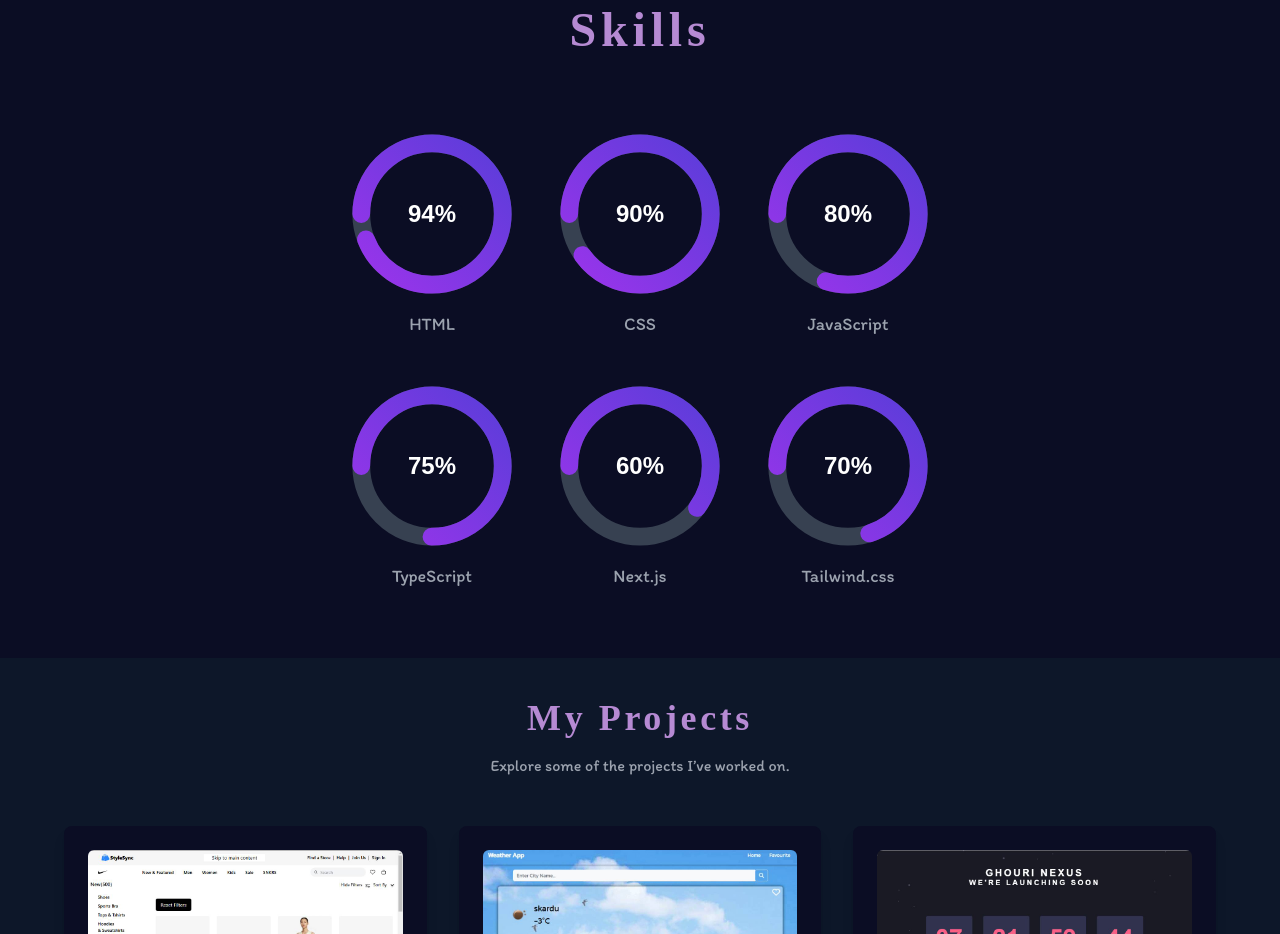
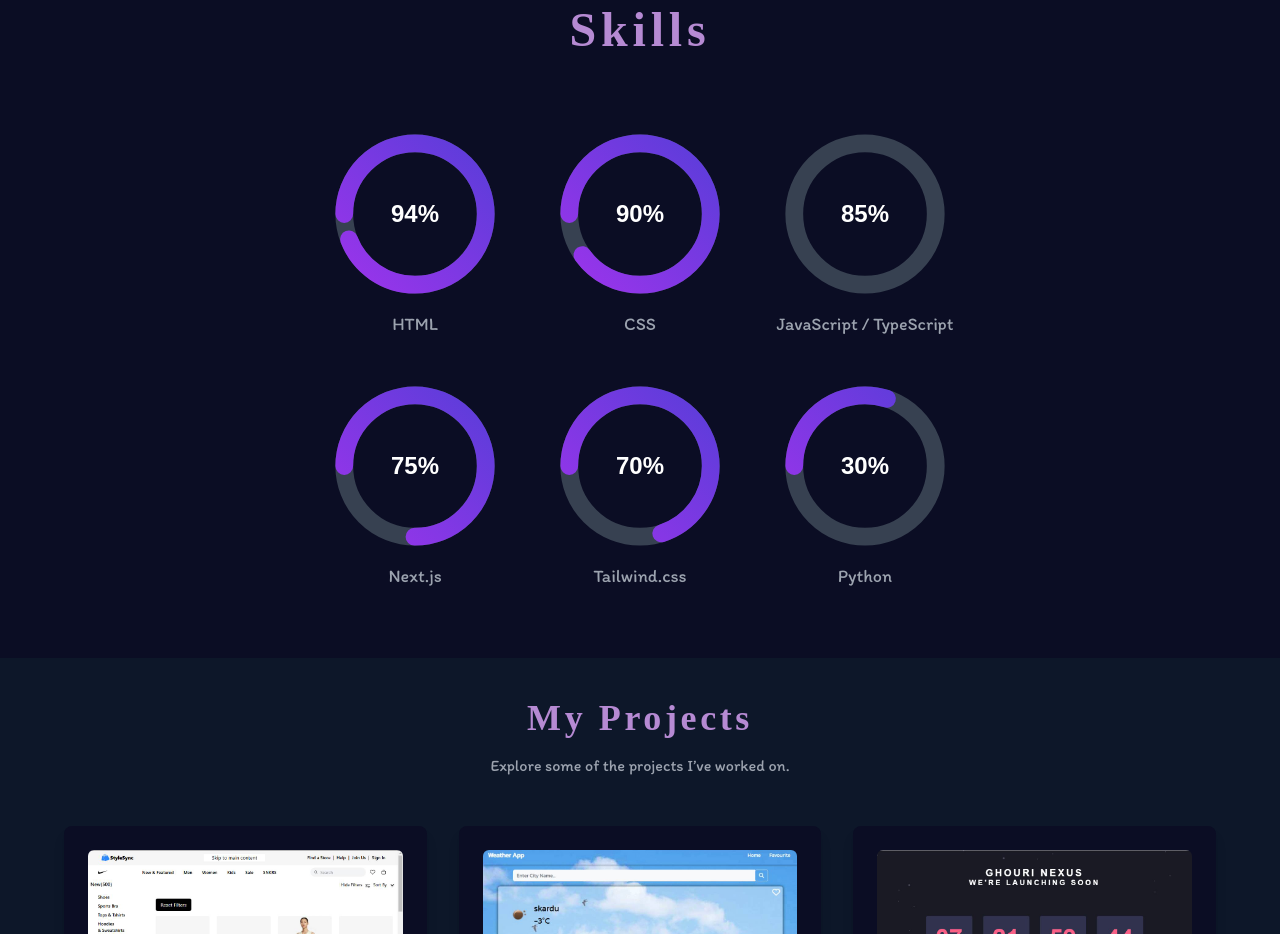
Before and after one commit to HuzaifaGhouri08/My-Portfolio, a Next.js app: page / in a window 1280 px wide. Shown: the part 1680-2614 px from the top of the page. Built offline with nearby package versions, Linux system fonts and the light colour scheme; a web font is replaced by a local one.

Commit message:
Update Python in Skills

```diff
--- a/app/components/Skills.tsx
+++ b/app/components/Skills.tsx
@@ -5,10 +5,10 @@ import { motion } from "framer-motion";
 const skills = [
   { name: "HTML", percentage: 94 },
   { name: "CSS", percentage: 90 },
-  { name: "JavaScript", percentage: 80 },
-  { name: "TypeScript", percentage: 75 },
-  { name: "Next.js", percentage: 60 },
+  { name: "JavaScript / TypeScript", percentage: 85 },
+  { name: "Next.js", percentage: 75 },
   { name: "Tailwind.css", percentage: 70 },
+  { name: "Python", percentage: 30 },
 ];
 
 const Skills: React.FC = () => {
```
